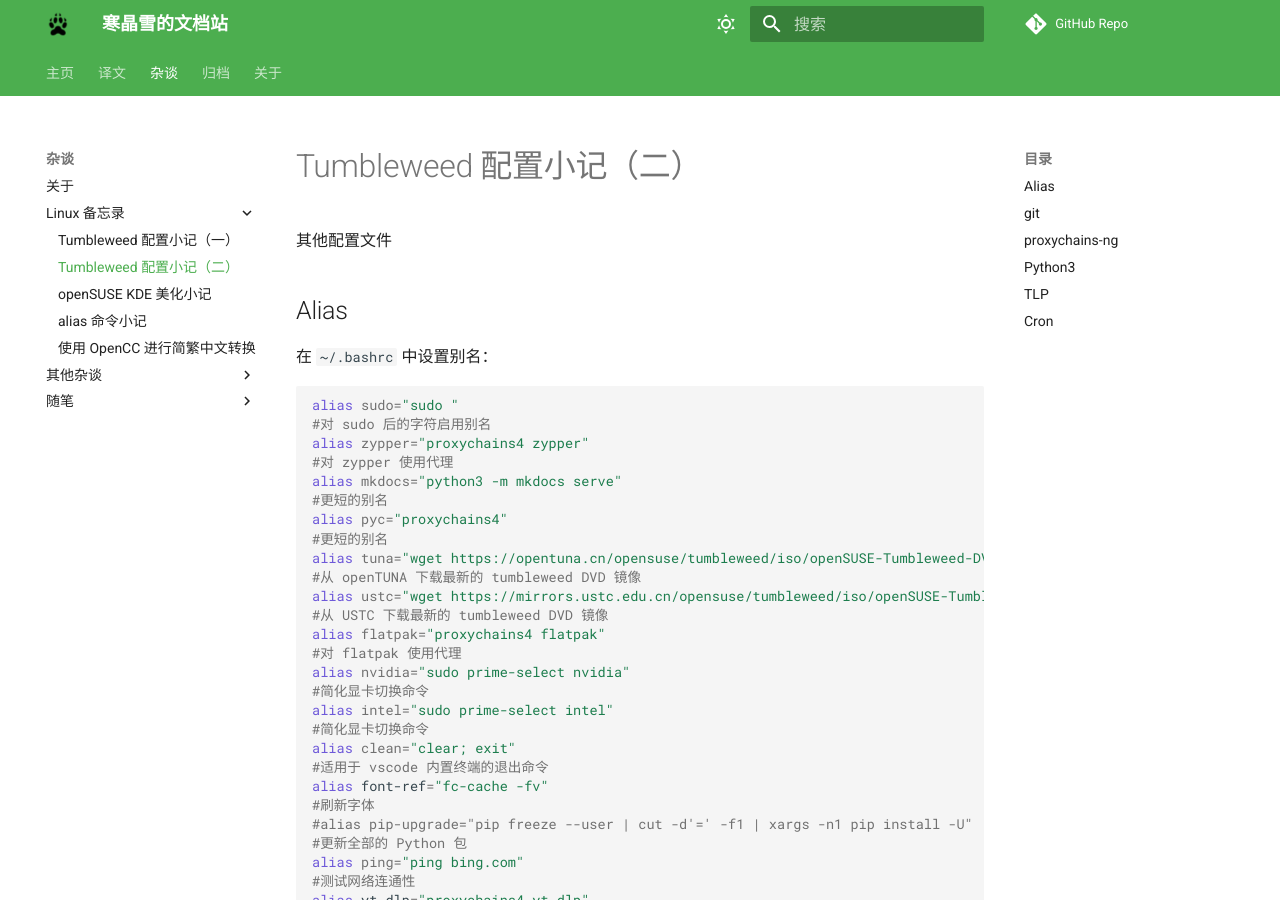
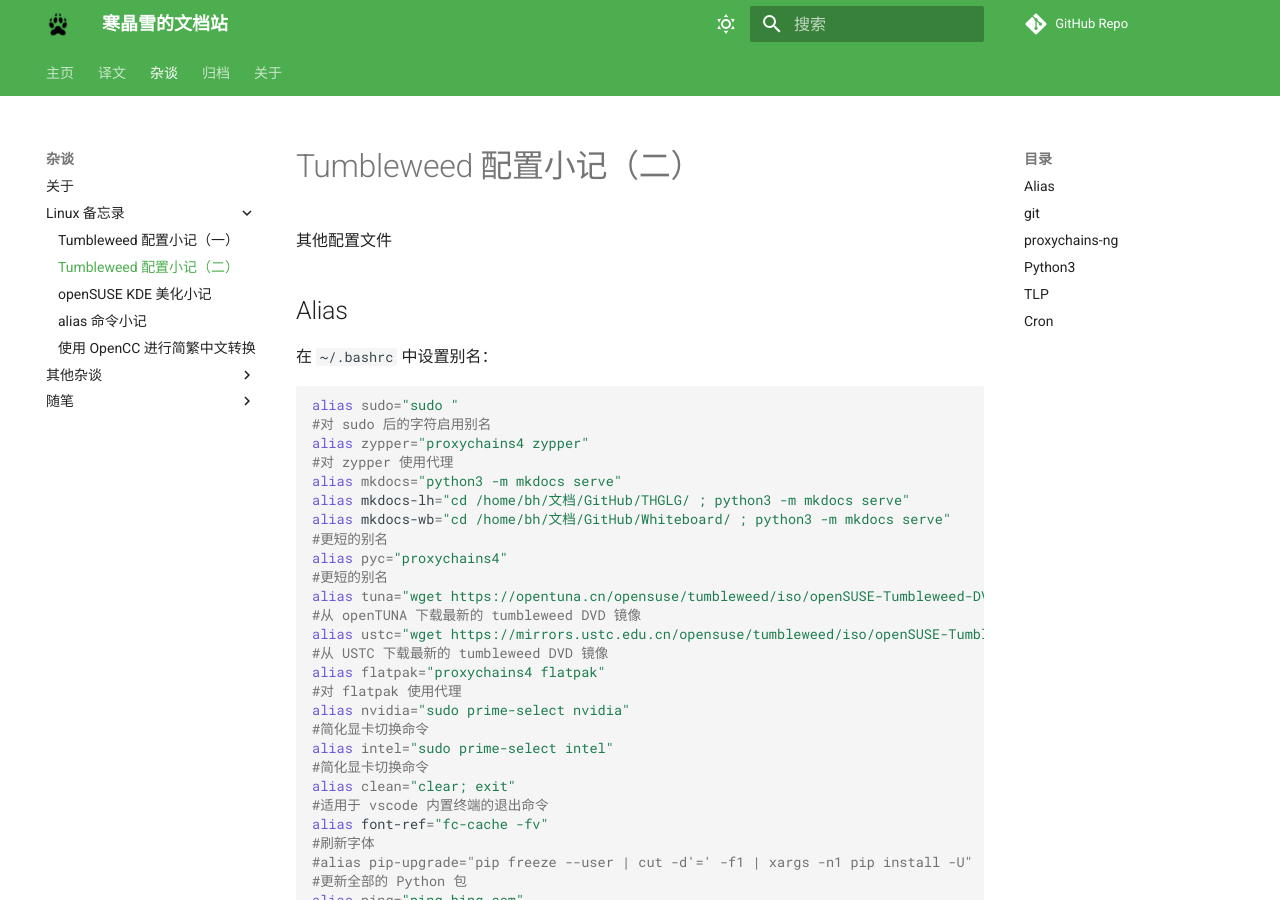
Before and after one commit to Hanjingxue-Boling/Whiteboard, an MkDocs documentation site: the page built from docs/essay/memo/other-configs.md, in a window 1280 px wide and 900 px high. Built offline with MkDocs 1.6.1 and Material for MkDocs 9.7.7, drawn with Linux system fonts in a browser that asks for light colours; comment, search, counter and statistics services are not loaded.

Commit message:
add new tips

```diff
--- a/docs/essay/memo/other-configs.md
+++ b/docs/essay/memo/other-configs.md
@@ -12,6 +12,8 @@
 alias zypper="proxychains4 zypper"
 #对 zypper 使用代理
 alias mkdocs="python3 -m mkdocs serve"
+alias mkdocs-lh="cd /home/bh/文档/GitHub/THGLG/ ; python3 -m mkdocs serve"
+alias mkdocs-wb="cd /home/bh/文档/GitHub/Whiteboard/ ; python3 -m mkdocs serve"
 #更短的别名
 alias pyc="proxychains4"
 #更短的别名
```
Also changed, not shown: docs/essay/memo/opencc.md (+2 -2 lines).
